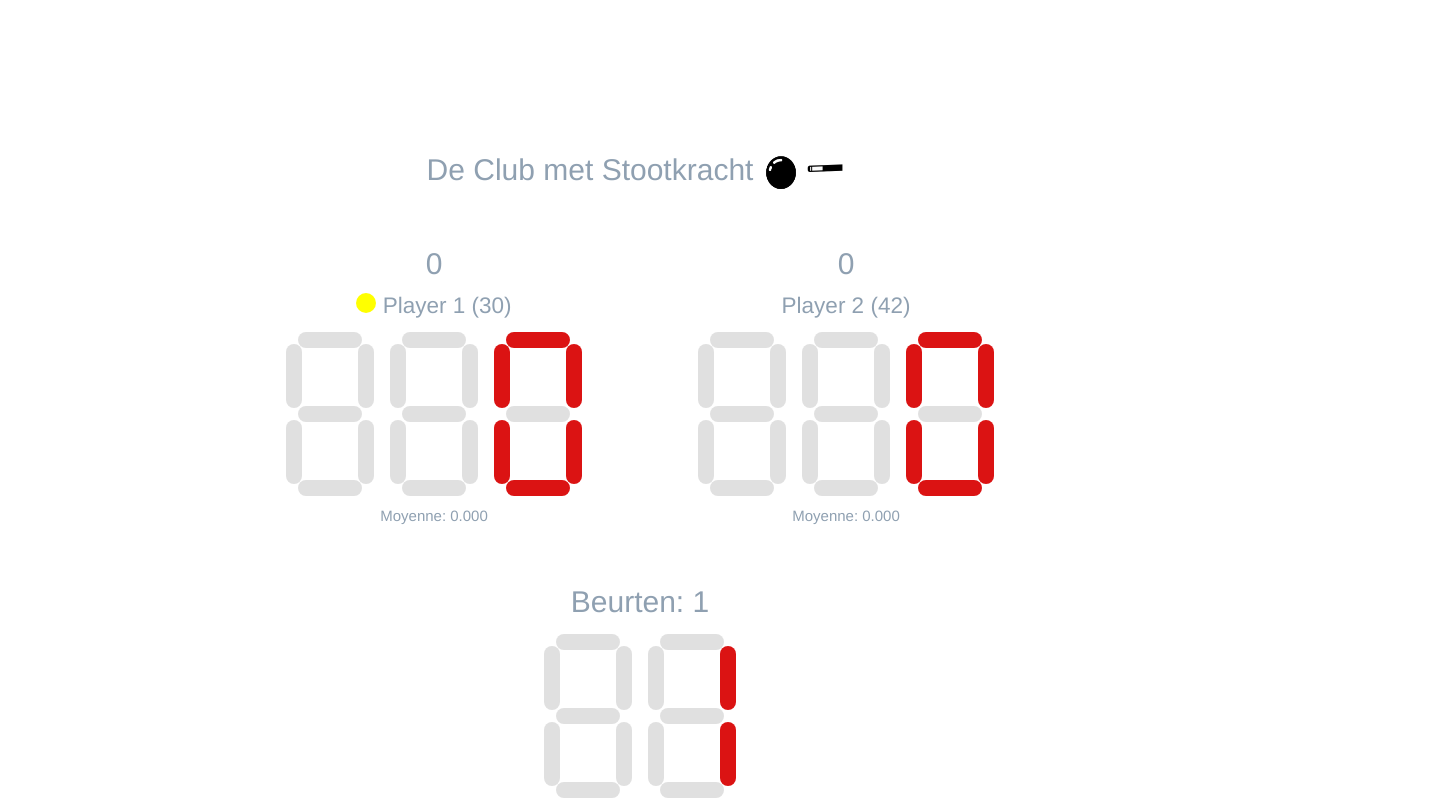
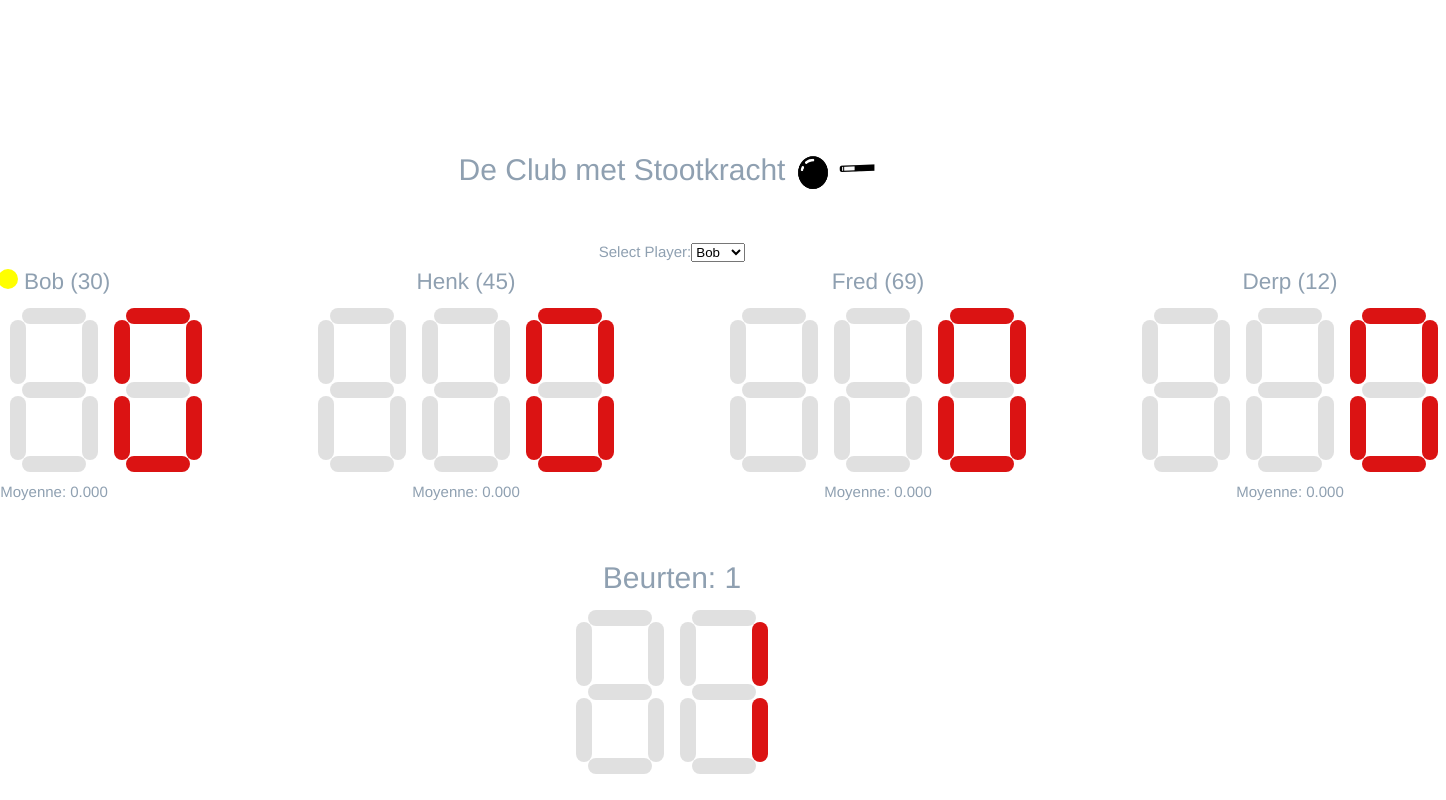
Before and after one commit to chemistry-software/biljartscorebord, a Vue app: page / in a window 1280 px wide. Shown: the top 800 px of the page, 1446 px wide, since content can reach past the window. Built offline with nearby package versions, Linux system fonts and the light colour scheme.

Commit message:
stash working but wrong garbage

```diff
--- a/src/components/PlayerComponent.vue
+++ b/src/components/PlayerComponent.vue
@@ -1,6 +1,6 @@
 <template>
   <div>
-    <h1>{{ points }}</h1>
+    <!-- <h1>{{ points }}</h1> -->
     <h2>
       <span :class="{ 'current-player': isCurrentPlayer }" class="current-player-ball"></span>
       {{ playerName }} ({{ pointsNeeded }})
--- a/src/components/ScoreboardComponent.vue
+++ b/src/components/ScoreboardComponent.vue
@@ -1,5 +1,12 @@
 <template>
   <div>
+    <div class="config-container">
+      <label for="playerSelect">Select Player:</label>
+      <select id="playerSelect" v-model="currentPlayerIndex">
+        <option v-for="(player, index) in players" :key="index" :value="index">{{ player.name }}</option>
+      </select>
+    </div>
+
     <div class="players-container">
       <PlayerComponent
         v-for="(player, index) in players"
@@ -12,10 +19,13 @@
         :playerIdx="index"
       />
     </div>
+
     <div class="turns-container">
-      <h1>Beurten: {{ players[0].turnsTaken || 1 }}</h1>
+      <h1>Beurten: {{ turn }}</h1>
+      <!-- Assuming 'turn' is a computed property in your script -->
       <SegmentedDisplay :points="turn" :nDigits="2"/>
     </div>
+
     <div class="button-container">
       <button @click="incrementPoints">+1</button>
       <button @click="decrementPoints">-1</button>
@@ -24,43 +34,55 @@
   </div>
 </template>
 
-<script lang="ts">
+
+<!-- ScoreboardComponent.vue -->
+<script setup lang="ts">
+import { ref, onMounted, computed } from 'vue';
 import PlayerComponent from './PlayerComponent.vue';
 import SegmentedDisplay from './SegmentedDisplay.vue';
 
-export default {
-  name: 'ScoreboardComponent',
-  components: {
-    PlayerComponent,
-    SegmentedDisplay
-},
-  data() {
-    return {
-      players: [
-        { name: 'Player 1', points: 0, turnsTaken: 1, pointsNeeded: 30 }, /* turnsTaken is 1 because the first player always starts */
-        { name: 'Player 2', points: 0, turnsTaken: 0, pointsNeeded: 42 }
-      ],
-      currentPlayerIndex: 0
-    };
-  },
-  methods: {
-    incrementPoints() {
-      this.players[this.currentPlayerIndex].points += 1;
-    },
-    decrementPoints() {
-      this.players[this.currentPlayerIndex].points -= 1;
-    },
-    nextPlayer() {
-      this.currentPlayerIndex = (this.currentPlayerIndex + 1) % this.players.length;
-      this.players[this.currentPlayerIndex].turnsTaken += 1;
-    }
-  },
-  computed: {
-    turn() {
-      return this.players[0].turnsTaken;
-    }
-  }
+interface Player {
+  name: string;
+  points: number;
+  turnsTaken: number;
+  pointsNeeded: number;
+}
+
+let players = ref<Player[]>([]);
+let currentPlayerIndex = ref(0);
+
+const selectedPlayer = computed(() => players.value[currentPlayerIndex.value]);
+
+const loadPlayers = () => {
+  // Fetch players data from a JSON file or an API
+  // For simplicity, I'll use a hardcoded JSON here
+  players.value = [
+    { name: 'Bob', points: 0, turnsTaken: 1, pointsNeeded: 30 },
+    { name: 'Henk', points: 0, turnsTaken: 1, pointsNeeded: 45 },
+    { name: 'Fred', points: 0, turnsTaken: 1, pointsNeeded: 69 },
+    { name: 'Derp', points: 0, turnsTaken: 1, pointsNeeded: 12 }
+  ];
 };
+
+onMounted(() => {
+  // Load players from a JSON file or an API
+  loadPlayers();
+});
+
+const incrementPoints = () => {
+  selectedPlayer.value.points += 1;
+};
+
+const decrementPoints = () => {
+  selectedPlayer.value.points -= 1;
+};
+
+const nextPlayer = () => {
+  currentPlayerIndex.value = (currentPlayerIndex.value + 1) % players.value.length;
+  players.value[currentPlayerIndex.value].turnsTaken += 1;
+};
+
+const turn = 1; //computed(() => selectedPlayer.value.turnsTaken);
 </script>
 
 <style>
```
